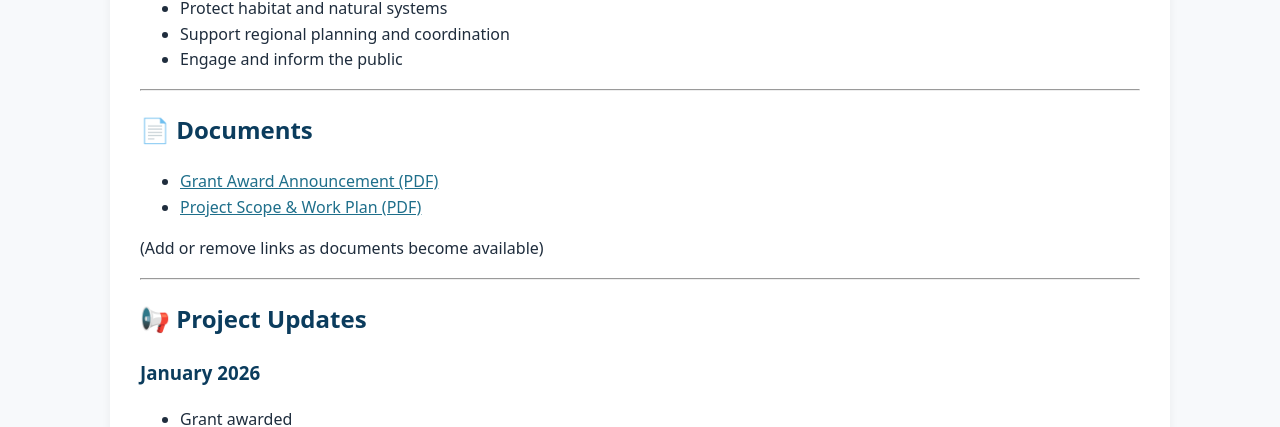
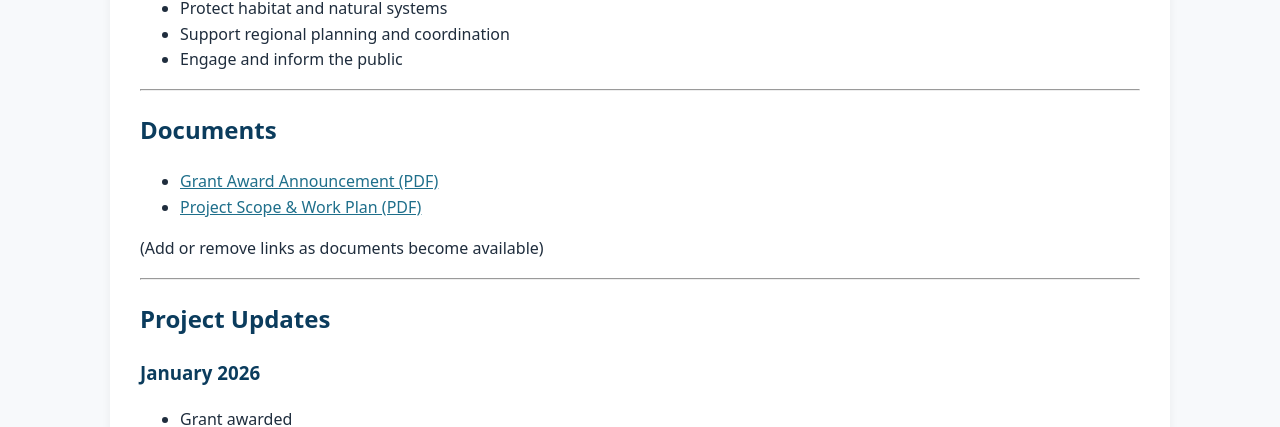
Before and after one commit to MAMRBAGOV/mamrba.gov, a Jekyll site: the page built from czm-grant.md, in a window 1280 px wide. Shown: the part 1138-1565 px from the top of the page. Built offline with Jekyll 4.4.1, drawn with Linux system fonts in a browser that asks for light colours.

Commit message:
Fix markdown formatting for section headers

```diff
--- a/czm-grant.md
+++ b/czm-grant.md
@@ -29,7 +29,7 @@ identification of potential nourishment sources.
 
 ---
 
-## 📄 Documents
+## Documents
 
 - [Grant Award Announcement (PDF)](/assets/docs/CZM_Grant_Award.pdf)
 - [Project Scope & Work Plan (PDF)](/assets/docs/CZM_Project_Scope.pdf)
@@ -38,7 +38,7 @@ identification of potential nourishment sources.
 
 ---
 
-## 📢 Project Updates
+## Project Updates
 
 ### January 2026
 - Grant awarded
```
